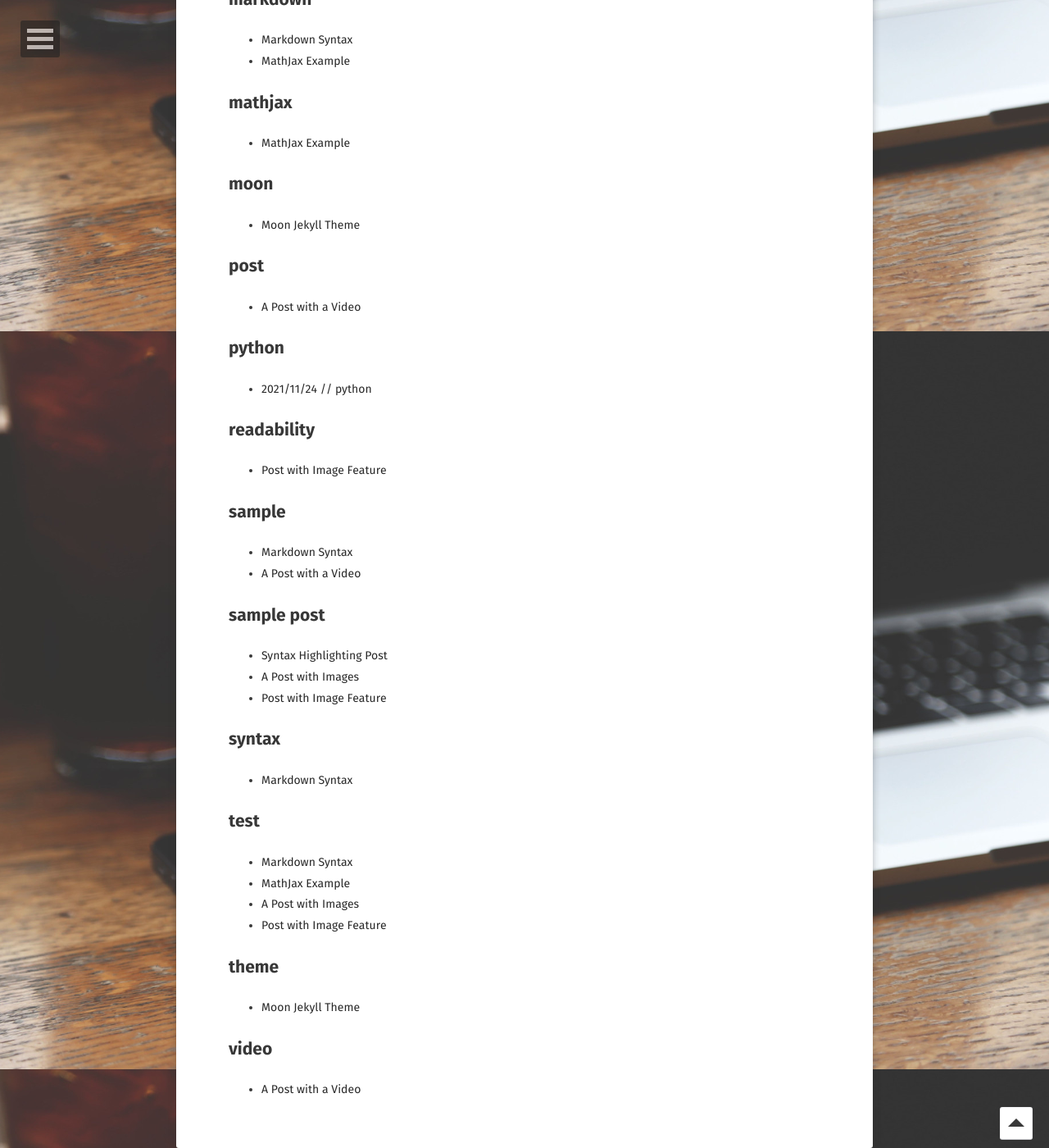
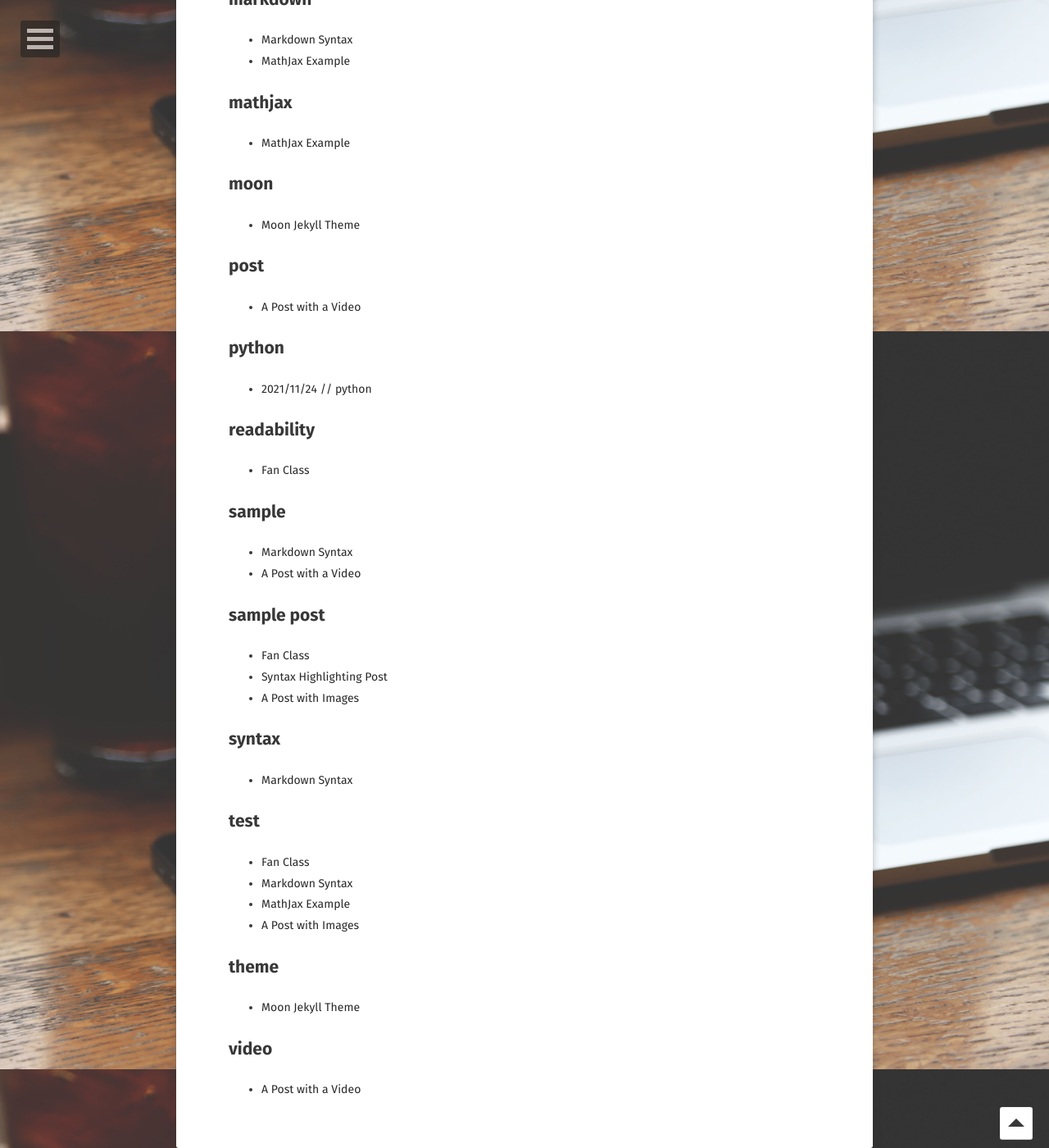
Before and after one commit to dbwjddl5611/dbwjddl5611.github-com, a Jekyll site: the page built from tags/index.html, in a window 1280 px wide and 1400 px high, scrolled down 1396 px. Shown: the whole window at 82% size. Built offline with Jekyll 4.4.1, drawn with Linux system fonts in a browser that asks for light colours; some web fonts are replaced; some of the changed text lies outside the part shown.

Commit message:
Update and rename 2012-05-23-readability-feature-post.md to 2021-12-01-python-post.md

```diff
--- a/_posts/2012-05-23-readability-feature-post.md
+++ b/_posts/2021-12-01-python-post.md
@@ -1,7 +1,7 @@
 ---
 layout: post
-title: "Post with Image Feature"
-date: 2012-05-23
+title: "Fan Class"
+date: 2021-12-01
 excerpt: "A ton of text to test readability with image feature."
 tags: [sample post, readability, test, image, feature]
 feature: http://i.imgur.com/Ds6S7lJ.png
```
